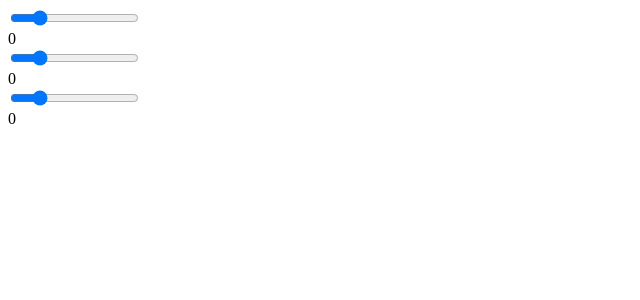
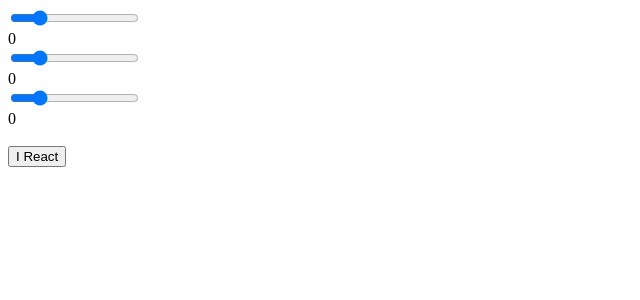
Before and after one commit to agakow/react-project, a React app: page / in a window 1280 px wide. Shown: the top 300 px of the page, without its empty margins (0-640 px from the left). Built offline with nearby package versions, Linux system fonts and the light colour scheme.

Commit message:
accessing child properties

```diff
--- a/App.js
+++ b/App.js
@@ -28,10 +28,21 @@
         {this.state.green}
         <Slider ref="blue" update={this.update} />
         {this.state.blue}
+        <br/>
+        <br/>
+        <Button>I <Heart/> React</Button>
       </div>
     );
   }
 }
+
+class Button extends React.Component {
+  render() {
+    return <button> {this.props.children} </button>
+  }
+}
+
+const Heart = () => <span className="glyphicon glyphicon-heart"></span>
 
 class Slider extends React.Component {
   render() {
@@ -46,6 +57,8 @@
   }
 }
 
+
+
 ReactDOM.render(
   <App />, document.getElementById('app')
 );
@@ -57,3 +70,4 @@
 //owner ownee relationship when one Component renders another where the parent Component = composite Component
 //refs are a way to reference an instance of a component from within the react app
 //refs wont work with stateless components (const)
+//access child nodes through this.props.children
```
